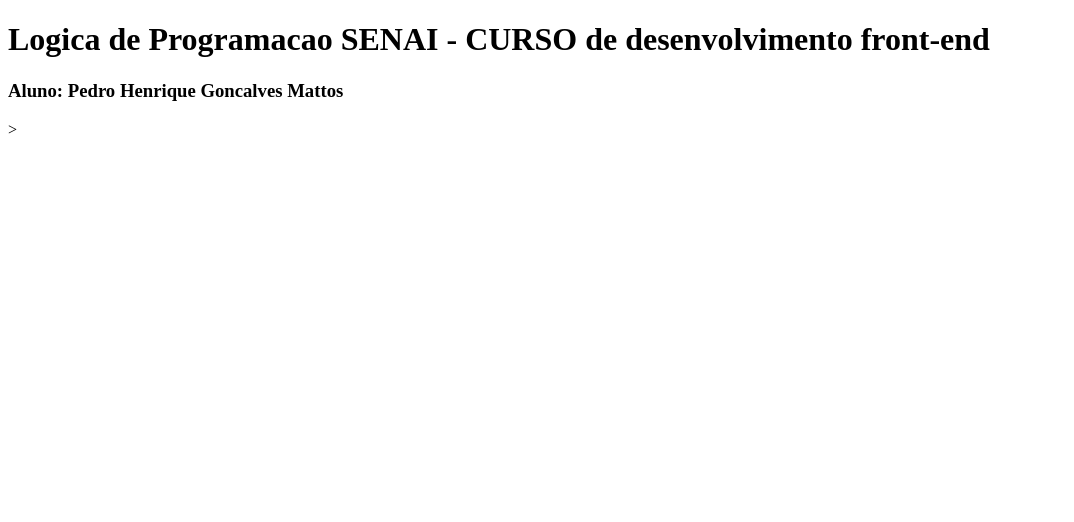
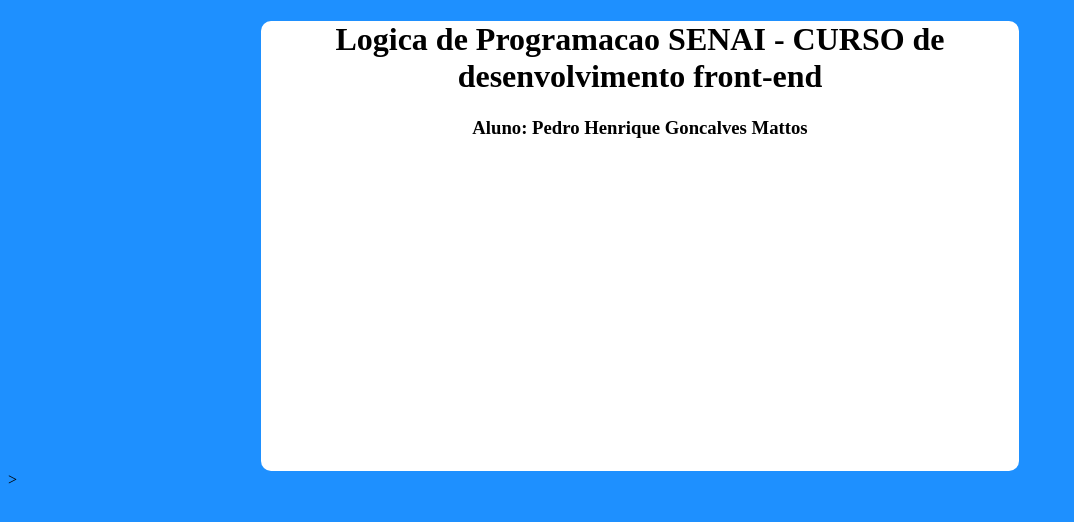
Before and after one commit to PendroHendragon/aula1, a plain HTML site: page index.html in a window 1280 px wide. Shown: the whole page, without its empty margins (0-1074 px from the left). Drawn offline with Linux system fonts and the light colour scheme.

Commit message:
Styles change in the html

```diff
--- a/index.html
+++ b/index.html
@@ -5,6 +5,19 @@
     <meta http-equiv="X-UA-Compatible" content="IE=edge">
     <meta name="viewport" content="width=device-width, initial-scale=1.0">
     <title>Logica de programacao SENAI</title>
+    <style>
+        body{
+            background-color: dodgerblue;
+        }
+        div{
+            width: 60%;
+            height: 450px;
+            background-color: white;
+            text-align: center;
+            margin: auto;
+            border-radius: 10px;
+        }
+    </style>
 </head>
 <body>
     <div><h1>Logica de Programacao SENAI - CURSO de desenvolvimento front-end</h1>
```
